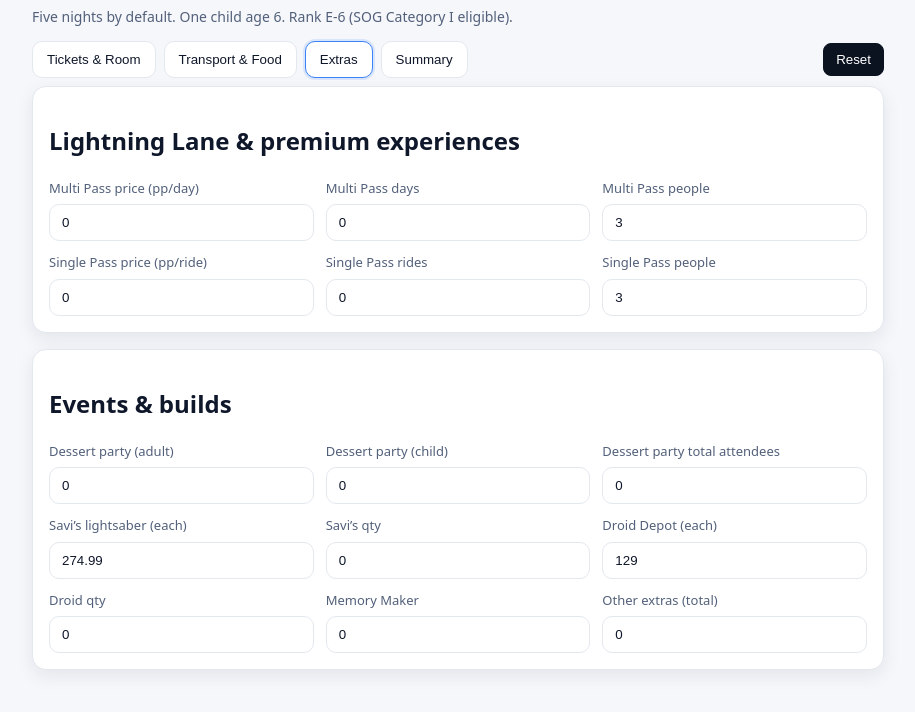
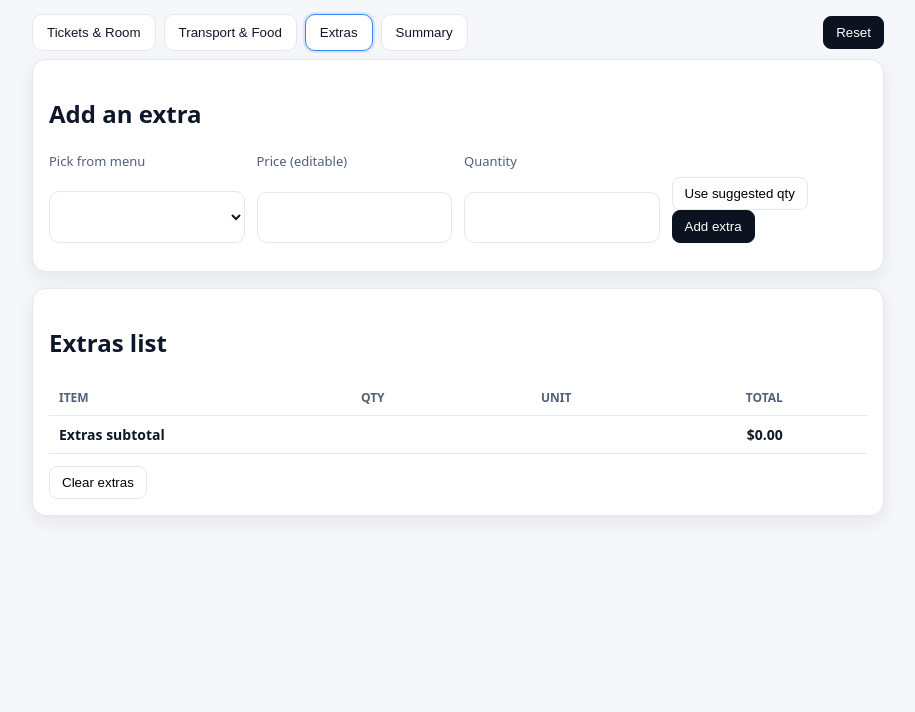
Before and after one commit to Sandbox-lbenson/disney, a plain HTML site: page index.html in a window 1280 px wide. Both pictures are taken after a click on the button "Extras". Shown: the part 66-778 px from the top of the page, without its empty margins (182-1097 px from the left). Drawn offline with Linux system fonts and the light colour scheme.

Commit message:
Remove default values from input fields

```diff
--- a/index.html
+++ b/index.html
@@ -10,7 +10,6 @@
   <div class="container">
     <header class="header">
       <h1>Disney Trip Planner</h1>
-      <p>Five nights by default. One child age 6. Rank E‑6 (SOG Category I eligible).</p>
     </header>
 
     <nav class="tabs">
@@ -29,15 +28,15 @@
         <div class="grid grid-4">
           <label class="field">
             <span>Adults (10+)</span>
-            <input id="adults" class="input calc" type="number" min="0" value="2" />
+            <input id="adults" class="input calc" type="number" min="0" />
           </label>
           <label class="field">
             <span>Children (3–9)</span>
-            <input id="children" class="input calc" type="number" min="0" value="1" />
+            <input id="children" class="input calc" type="number" min="0" />
           </label>
           <label class="field">
             <span>Nights</span>
-            <input id="nights" class="input calc" type="number" min="1" value="5" />
+            <input id="nights" class="input calc" type="number" min="1" />
           </label>
           <label class="field check">
             <input id="useSOG" class="calc" type="checkbox" />
@@ -52,34 +51,35 @@
           <div class="actions">
             <button id="presetBase5" class="btn btn-ghost">Preset 5‑day Base: 753.83</button>
             <button id="presetHop5" class="btn btn-ghost">Preset 5‑day Hopper: 858.83</button>
+            <button id="useChildEstimateBtn" class="btn">Use child estimate</button>
           </div>
         </div>
         <div class="grid grid-2">
           <label class="field">
             <span>Adult ticket (pre‑tax)</span>
-            <input id="adultTicketPre" class="input calc" type="number" step="0.01" value="753.83" />
+            <input id="adultTicketPre" class="input calc" type="number" step="0.01" />
           </label>
           <label class="field">
             <span>Child ticket (pre‑tax)</span>
-            <input id="childTicketPre" class="input calc" type="number" step="0.01" placeholder="leave blank until known" />
+            <input id="childTicketPre" class="input calc" type="number" step="0.01" placeholder="click 'Use child estimate' if unknown" />
           </label>
         </div>
         <div class="grid grid-3 mt">
           <label class="field">
             <span>Ticket tax % (standard)</span>
-            <input id="ticketTaxPct" class="input calc" type="number" step="0.01" value="6.5" />
+            <input id="ticketTaxPct" class="input calc" type="number" step="0.01" />
           </label>
           <label class="field">
             <span>SOG discount %</span>
             <select id="sogDiscPct" class="input calc">
-              <option value="20" selected>3+ days ≈ 20%</option>
+              <option value="20">3+ days ≈ 20%</option>
               <option value="10">1–2 days ≈ 10%</option>
             </select>
           </label>
           <label class="field">
             <span>Use adult price for child if blank</span>
             <select id="childFallback" class="input calc">
-              <option value="1" selected>Yes</option>
+              <option value="1">Yes</option>
               <option value="0">No</option>
             </select>
           </label>
@@ -94,23 +94,23 @@
             <div class="grid grid-2">
               <label class="field">
                 <span>Base room (pre‑tax total)</span>
-                <input id="stdRoomPre" class="input calc" type="number" step="0.01" value="563" />
+                <input id="stdRoomPre" class="input calc" type="number" step="0.01" />
               </label>
               <label class="field">
                 <span>Room tax %</span>
-                <input id="stdRoomTaxPct" class="input calc" type="number" step="0.01" value="12.5" />
+                <input id="stdRoomTaxPct" class="input calc" type="number" step="0.01" />
               </label>
               <label class="field">
                 <span>Resort fee / night (pre‑tax)</span>
-                <input id="stdResortNight" class="input calc" type="number" step="0.01" value="36" />
+                <input id="stdResortNight" class="input calc" type="number" step="0.01" />
               </label>
               <label class="field">
                 <span>Resort fee tax %</span>
-                <input id="stdResortTaxPct" class="input calc" type="number" step="0.01" value="12.5" />
+                <input id="stdResortTaxPct" class="input calc" type="number" step="0.01" />
               </label>
               <label class="field">
                 <span>Hotel parking / night (with tax)</span>
-                <input id="stdParkingNight" class="input calc" type="number" step="0.01" value="33.75" />
+                <input id="stdParkingNight" class="input calc" type="number" step="0.01" />
               </label>
             </div>
           </div>
@@ -120,11 +120,11 @@
             <div class="grid grid-2">
               <label class="field">
                 <span>Nightly rate (tax‑free)</span>
-                <input id="sogNight" class="input calc" type="number" step="0.01" value="184" />
+                <input id="sogNight" class="input calc" type="number" step="0.01" />
               </label>
               <label class="field">
                 <span>SOG parking / night</span>
-                <input id="sogParkingNight" class="input calc" type="number" step="0.01" value="24" />
+                <input id="sogParkingNight" class="input calc" type="number" step="0.01" />
               </label>
             </div>
             <p class="hint">No room tax and no resort fee at SOG. Buses to parks included.</p>
@@ -140,42 +140,42 @@
         <div class="grid grid-4">
           <label class="field">
             <span>Travelers</span>
-            <input id="flyTrav" class="input calc" type="number" min="0" value="3" />
+            <input id="flyTrav" class="input calc" type="number" min="0" />
           </label>
           <label class="field">
             <span>Flight price / traveler</span>
-            <input id="flightPer" class="input calc" type="number" step="0.01" value="340" />
+            <input id="flightPer" class="input calc" type="number" step="0.01" />
           </label>
           <label class="field">
             <span>Parking days at PIT</span>
-            <input id="pitDays" class="input calc" type="number" min="0" value="6" />
+            <input id="pitDays" class="input calc" type="number" min="0" />
           </label>
           <label class="field">
             <span>Gas to PIT</span>
-            <input id="pitGas" class="input calc" type="number" step="0.01" value="40" />
+            <input id="pitGas" class="input calc" type="number" step="0.01" />
           </label>
         </div>
         <div class="grid grid-3 mt">
           <label class="field">
             <span>Parking / day at PIT</span>
-            <input id="pitParkPer" class="input calc" type="number" step="0.01" value="13" />
+            <input id="pitParkPer" class="input calc" type="number" step="0.01" />
           </label>
           <label class="field">
             <span>Airport transfer</span>
             <select id="airXfer" class="input calc">
-              <option value="bus" selected>LYNX bus</option>
+              <option value="bus">LYNX bus</option>
               <option value="uber">Uber</option>
             </select>
           </label>
           <label class="field">
             <span>Uber round‑trip</span>
-            <input id="uberRT" class="input calc" type="number" step="0.01" value="100" />
+            <input id="uberRT" class="input calc" type="number" step="0.01" />
           </label>
         </div>
         <div class="grid grid-2 mt">
           <label class="field">
             <span>LYNX fare per ride</span>
-            <input id="busFare" class="input calc" type="number" step="0.01" value="2" />
+            <input id="busFare" class="input calc" type="number" step="0.01" />
           </label>
           <label class="field">
             <span>Notes</span>
@@ -189,48 +189,48 @@
         <div class="grid grid-4">
           <label class="field">
             <span>Round‑trip miles</span>
-            <input id="drvMiles" class="input calc" type="number" value="2200" />
+            <input id="drvMiles" class="input calc" type="number" />
           </label>
           <label class="field">
             <span>MPG</span>
-            <input id="drvMPG" class="input calc" type="number" step="0.1" value="22" />
+            <input id="drvMPG" class="input calc" type="number" step="0.1" />
           </label>
           <label class="field">
             <span>Gas price</span>
-            <input id="drvGasPrice" class="input calc" type="number" step="0.01" value="3.04" />
+            <input id="drvGasPrice" class="input calc" type="number" step="0.01" />
           </label>
           <label class="field">
             <span>Highway hotel nights</span>
-            <input id="drvHotelNights" class="input calc" type="number" min="0" value="2" />
+            <input id="drvHotelNights" class="input calc" type="number" min="0" />
           </label>
         </div>
         <div class="grid grid-4 mt">
           <label class="field">
             <span>Highway hotel nightly</span>
-            <input id="drvHotelPer" class="input calc" type="number" step="0.01" value="120" />
+            <input id="drvHotelPer" class="input calc" type="number" step="0.01" />
           </label>
           <label class="field">
             <span>Road food / travel day</span>
-            <input id="drvFoodPer" class="input calc" type="number" value="60" />
+            <input id="drvFoodPer" class="input calc" type="number" />
           </label>
           <label class="field">
             <span>Travel days (round‑trip)</span>
-            <input id="drvDays" class="input calc" type="number" min="0" value="4" />
+            <input id="drvDays" class="input calc" type="number" min="0" />
           </label>
           <label class="field">
             <span>Drive to parks (days)</span>
-            <input id="parkDriveDays" class="input calc" type="number" min="0" value="0" />
+            <input id="parkDriveDays" class="input calc" type="number" min="0" />
           </label>
         </div>
         <div class="grid grid-3 mt">
           <label class="field">
             <span>Theme‑park parking / day</span>
-            <input id="parkParkingPer" class="input calc" type="number" step="0.01" value="35" />
+            <input id="parkParkingPer" class="input calc" type="number" step="0.01" />
           </label>
           <label class="field">
             <span>Use hotel parking charges</span>
             <select id="useHotelParking" class="input calc">
-              <option value="1" selected>Yes (include)</option>
+              <option value="1">Yes (include)</option>
               <option value="0">No</option>
             </select>
           </label>
@@ -240,29 +240,29 @@
         <div class="grid grid-4">
           <label class="field">
             <span>Moving hours</span>
-            <input id="moveHours" class="input calc" type="number" step="0.1" value="16.5" />
+            <input id="moveHours" class="input calc" type="number" step="0.1" />
           </label>
           <label class="field">
             <span>Hours driving / day</span>
-            <input id="hoursPerDay" class="input calc" type="number" step="0.1" value="8" />
+            <input id="hoursPerDay" class="input calc" type="number" step="0.1" />
           </label>
           <label class="field">
             <span>Break every (hours)</span>
-            <input id="breakEvery" class="input calc" type="number" step="0.1" value="2.5" />
+            <input id="breakEvery" class="input calc" type="number" step="0.1" />
           </label>
           <label class="field">
             <span>Break minutes each</span>
-            <input id="breakMins" class="input calc" type="number" step="1" value="20" />
+            <input id="breakMins" class="input calc" type="number" step="1" />
           </label>
         </div>
         <div class="grid grid-3 mt">
           <label class="field">
             <span>Fuel stops (round‑trip)</span>
-            <input id="fuelStops" class="input calc" type="number" step="1" value="6" />
+            <input id="fuelStops" class="input calc" type="number" step="1" />
           </label>
           <label class="field">
             <span>Fuel stop minutes each</span>
-            <input id="fuelStopMins" class="input calc" type="number" step="1" value="10" />
+            <input id="fuelStopMins" class="input calc" type="number" step="1" />
           </label>
         </div>
       </div>
@@ -272,15 +272,15 @@
         <div class="grid grid-3">
           <label class="field">
             <span>Days counted for food</span>
-            <input id="stayFoodDays" class="input calc" type="number" min="0" value="5" />
+            <input id="stayFoodDays" class="input calc" type="number" min="0" />
           </label>
           <label class="field">
             <span>Food / day</span>
-            <input id="stayFoodPer" class="input calc" type="number" value="100" />
+            <input id="stayFoodPer" class="input calc" type="number" />
           </label>
           <label class="field">
             <span>Souvenirs (total)</span>
-            <input id="souvenirBudget" class="input calc" type="number" value="500" />
+            <input id="souvenirBudget" class="input calc" type="number" />
           </label>
         </div>
       </div>
@@ -289,80 +289,46 @@
     <!-- TAB: EXTRAS -->
     <section id="extras" class="tab">
       <div class="card">
-        <h2>Lightning Lane & premium experiences</h2>
-        <div class="grid grid-3">
+        <h2>Add an extra</h2>
+        <div class="grid grid-4">
           <label class="field">
-            <span>Multi Pass price (pp/day)</span>
-            <input id="llMultiPer" class="input calc" type="number" value="0" />
+            <span>Pick from menu</span>
+            <select id="extraMenu" class="input"></select>
           </label>
           <label class="field">
-            <span>Multi Pass days</span>
-            <input id="llMultiDays" class="input calc" type="number" value="0" />
+            <span>Price (editable)</span>
+            <input id="extraPrice" class="input" type="number" step="0.01" />
           </label>
           <label class="field">
-            <span>Multi Pass people</span>
-            <input id="llMultiPeople" class="input calc" type="number" value="3" />
+            <span>Quantity</span>
+            <input id="extraQty" class="input" type="number" step="1" min="0" />
           </label>
+          <div class="field">
+            <span>&nbsp;</span>
+            <div class="row gap">
+              <button id="useSuggestedQty" class="btn">Use suggested qty</button>
+              <button id="addExtraBtn" class="btn btn-dark">Add extra</button>
+            </div>
+          </div>
         </div>
-        <div class="grid grid-3 mt">
-          <label class="field">
-            <span>Single Pass price (pp/ride)</span>
-            <input id="llSinglePer" class="input calc" type="number" value="0" />
-          </label>
-          <label class="field">
-            <span>Single Pass rides</span>
-            <input id="llSingleCount" class="input calc" type="number" value="0" />
-          </label>
-          <label class="field">
-            <span>Single Pass people</span>
-            <input id="llSinglePeople" class="input calc" type="number" value="3" />
-          </label>
-        </div>
+        <div id="extraNote" class="hint mt"></div>
       </div>
 
       <div class="card">
-        <h2>Events & builds</h2>
-        <div class="grid grid-3">
-          <label class="field">
-            <span>Dessert party (adult)</span>
-            <input id="dessertAdult" class="input calc" type="number" value="0" />
-          </label>
-          <label class="field">
-            <span>Dessert party (child)</span>
-            <input id="dessertChild" class="input calc" type="number" value="0" />
-          </label>
-          <label class="field">
-            <span>Dessert party total attendees</span>
-            <input id="dessertQty" class="input calc" type="number" value="0" />
-          </label>
+        <h2>Extras list</h2>
+        <div class="table-wrap">
+          <table class="table">
+            <thead>
+              <tr><th>Item</th><th>Qty</th><th>Unit</th><th>Total</th><th></th></tr>
+            </thead>
+            <tbody id="extrasBody"></tbody>
+            <tfoot>
+              <tr><th colspan="3" class="tr">Extras subtotal</th><th id="extrasTotal" class="tr">$0.00</th><th></th></tr>
+            </tfoot>
+          </table>
         </div>
-        <div class="grid grid-3 mt">
-          <label class="field">
-            <span>Savi’s lightsaber (each)</span>
-            <input id="saviPer" class="input calc" type="number" step="0.01" value="274.99" />
-          </label>
-          <label class="field">
-            <span>Savi’s qty</span>
-            <input id="saviQty" class="input calc" type="number" value="0" />
-          </label>
-          <label class="field">
-            <span>Droid Depot (each)</span>
-            <input id="droidPer" class="input calc" type="number" value="129" />
-          </label>
-        </div>
-        <div class="grid grid-3 mt">
-          <label class="field">
-            <span>Droid qty</span>
-            <input id="droidQty" class="input calc" type="number" value="0" />
-          </label>
-          <label class="field">
-            <span>Memory Maker</span>
-            <input id="memoryMaker" class="input calc" type="number" value="0" />
-          </label>
-          <label class="field">
-            <span>Other extras (total)</span>
-            <input id="otherExtras" class="input calc" type="number" value="0" />
-          </label>
+        <div class="row gap mt">
+          <button id="clearExtras" class="btn">Clear extras</button>
         </div>
       </div>
     </section>
```
